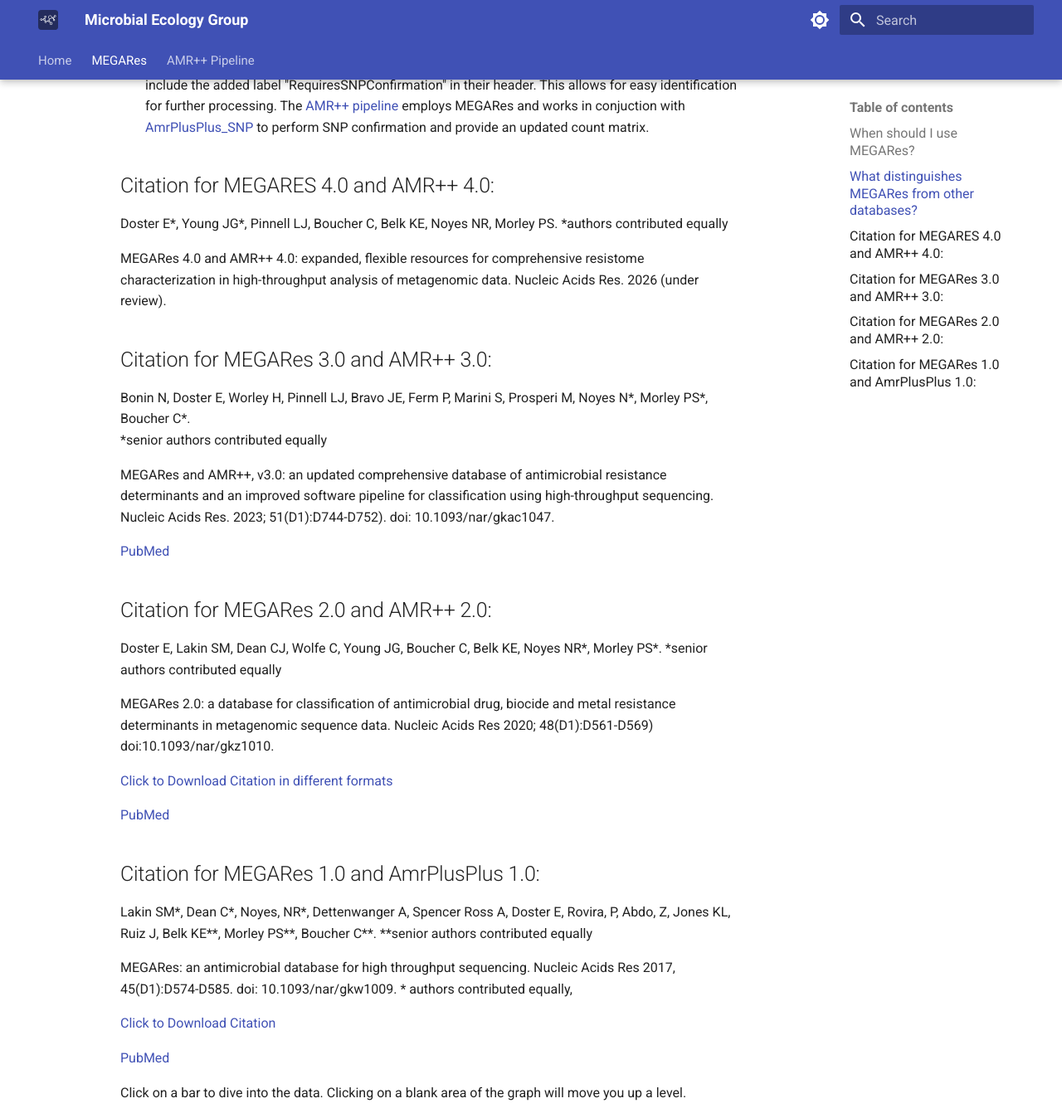
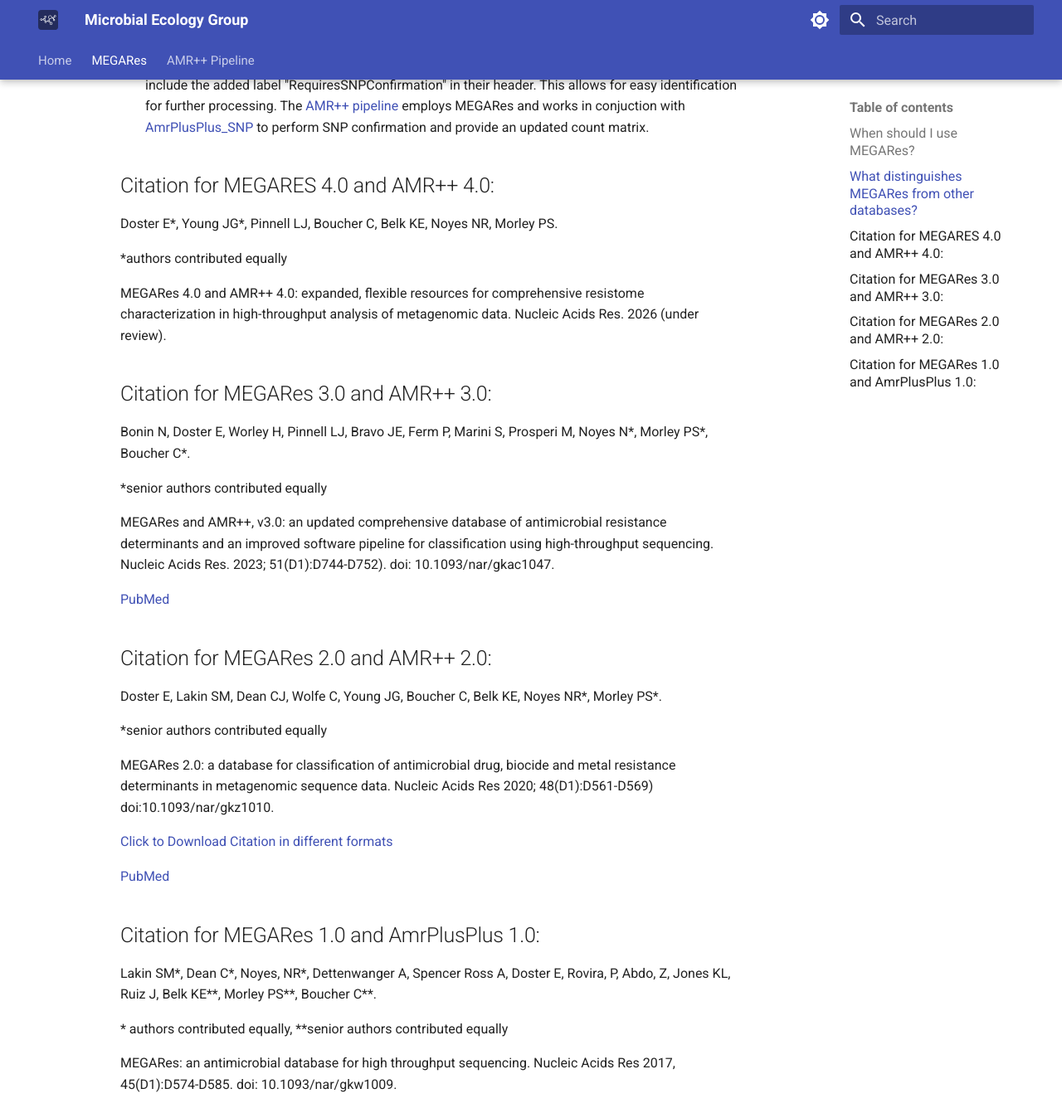
Before and after one commit to Microbial-Ecology-Group/meglab, an MkDocs documentation site: the page built from docs/megares/index.md, in a window 1280 px wide and 1400 px high, scrolled down 2047 px, cut to the strip 0-1342 px from the top of the window. Shown: the whole strip at 83% size. Built offline with MkDocs 1.6.1 and Material for MkDocs 9.7.7, drawn with Linux system fonts in a browser that asks for light colours.

```diff
--- a/docs/megares/index.md
+++ b/docs/megares/index.md
@@ -43,6 +43,7 @@ MEGARes incorporates previously published resistance gene sequences for antimicr
 ## Citation for MEGARES 4.0 and AMR++ 4.0:
 
 Doster E\*, Young JG\*, Pinnell LJ, Boucher C, Belk KE, Noyes NR, Morley PS.
+
 \*authors contributed equally
 
 MEGARes 4.0 and AMR++ 4.0: expanded, flexible resources for comprehensive resistome characterization in high-throughput analysis of metagenomic data. Nucleic Acids Res. 2026 (under review).
@@ -50,6 +51,7 @@ MEGARes 4.0 and AMR++ 4.0: expanded, flexible resources for comprehensive resist
 ## Citation for MEGARes 3.0 and AMR++ 3.0:
 
 Bonin N, Doster E, Worley H, Pinnell LJ, Bravo JE, Ferm P, Marini S, Prosperi M, Noyes N\*, Morley PS\*, Boucher C\*.
+
 \*senior authors contributed equally
 
 MEGARes and AMR++, v3.0: an updated comprehensive database of antimicrobial resistance determinants and an improved software pipeline for classification using high-throughput sequencing. Nucleic Acids Res. 2023; 51(D1):D744-D752). doi: 10.1093/nar/gkac1047.
@@ -59,6 +61,7 @@ MEGARes and AMR++, v3.0: an updated comprehensive database of antimicrobial resi
 ## Citation for MEGARes 2.0 and AMR++ 2.0:
 
 Doster E, Lakin SM, Dean CJ, Wolfe C, Young JG, Boucher C, Belk KE, Noyes NR\*, Morley PS\*.
+
 \*senior authors contributed equally
 
 MEGARes 2.0: a database for classification of antimicrobial drug, biocide and metal resistance determinants in metagenomic sequence data. Nucleic Acids Res 2020; 48(D1):D561-D569) doi:10.1093/nar/gkz1010.
@@ -70,9 +73,11 @@ MEGARes 2.0: a database for classification of antimicrobial drug, biocide and me
 ## Citation for MEGARes 1.0 and AmrPlusPlus 1.0:
 
 Lakin SM\*, Dean C\*, Noyes, NR*, Dettenwanger A, Spencer Ross A, Doster E, Rovira, P, Abdo, Z, Jones KL, Ruiz J, Belk KE\*\*, Morley PS\*\*, Boucher C\*\*.
+
+\* authors contributed equally,
 \*\*senior authors contributed equally
 
-MEGARes: an antimicrobial database for high throughput sequencing. Nucleic Acids Res 2017, 45(D1):D574-D585. doi: 10.1093/nar/gkw1009. * authors contributed equally,
+MEGARes: an antimicrobial database for high throughput sequencing. Nucleic Acids Res 2017, 45(D1):D574-D585. doi: 10.1093/nar/gkw1009.
 
 [Click to Download Citation](http://nar.oxfordjournals.org/citmgr?gca=nar%3Bgkw1009v1)
 
```
